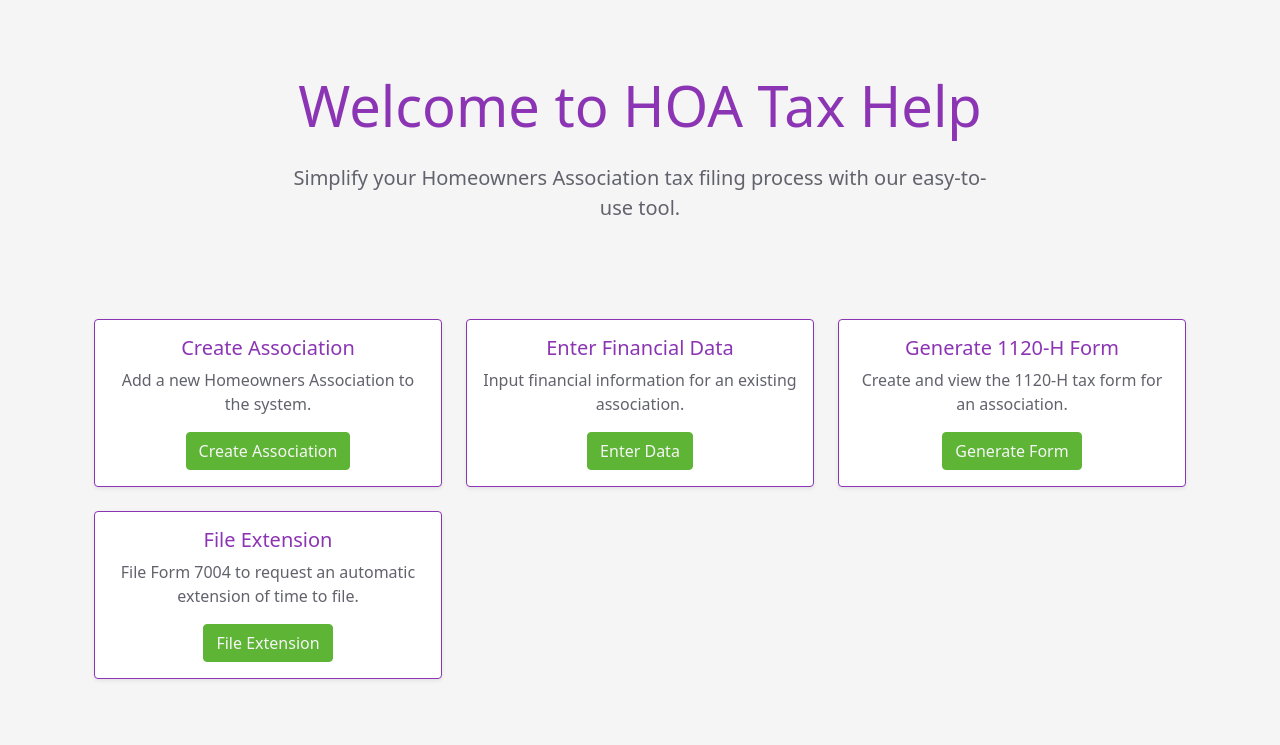
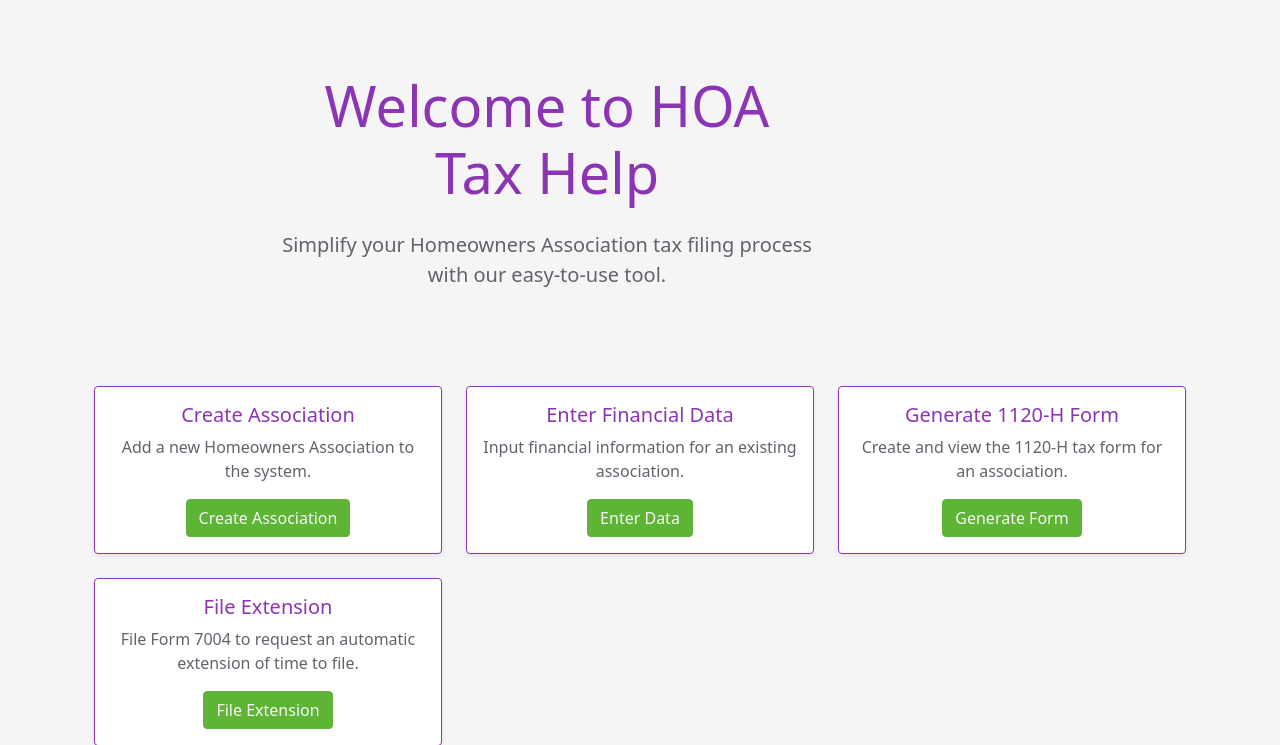
Before and after one commit to dougmclain/dynamite_tax, a Django app: page / in a window 1280 px wide. Shown: the part 66-811 px from the top of the page. Run offline with Django 4.2, Linux system fonts and the light colour scheme; a user stored in the database is signed in; parts of the project's set-up code (start-up, migrations or seed data) failed here and were passed over.

Commit message:
test column size index

```diff
--- a/tax_form/templates/tax_form/index.html
+++ b/tax_form/templates/tax_form/index.html
@@ -5,7 +5,7 @@
 {% block content %}
 <div class="container mt-5">
     <div class="row">
-        <div class="col-lg-8 offset-lg-2 text-center">
+        <div class="col-lg-6 offset-lg-2 text-center">
             <h1 class="display-4 mb-4">Welcome to HOA Tax Help</h1>
             <p class="lead mb-5">Simplify your Homeowners Association tax filing process with our easy-to-use tool.</p>
         </div>
```
